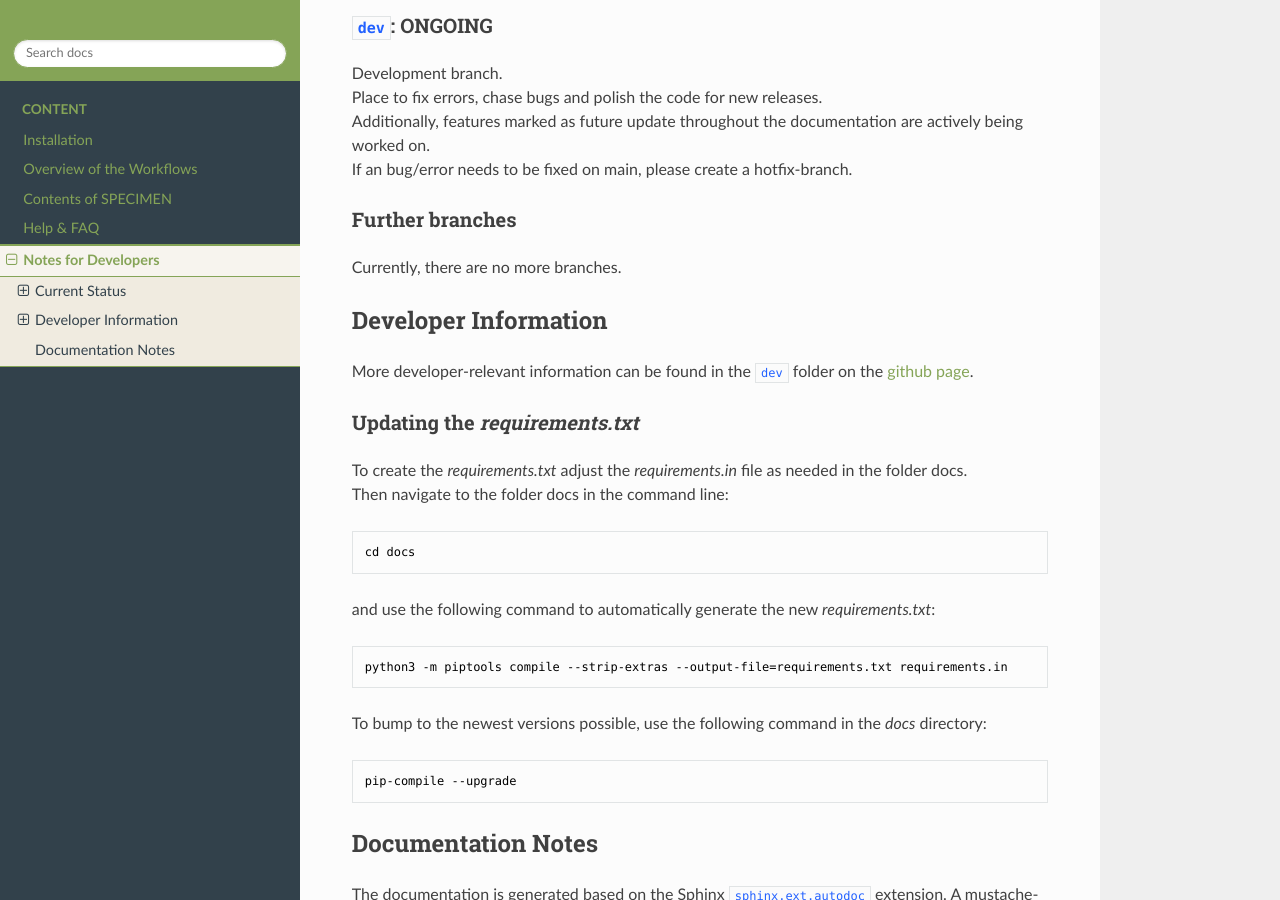
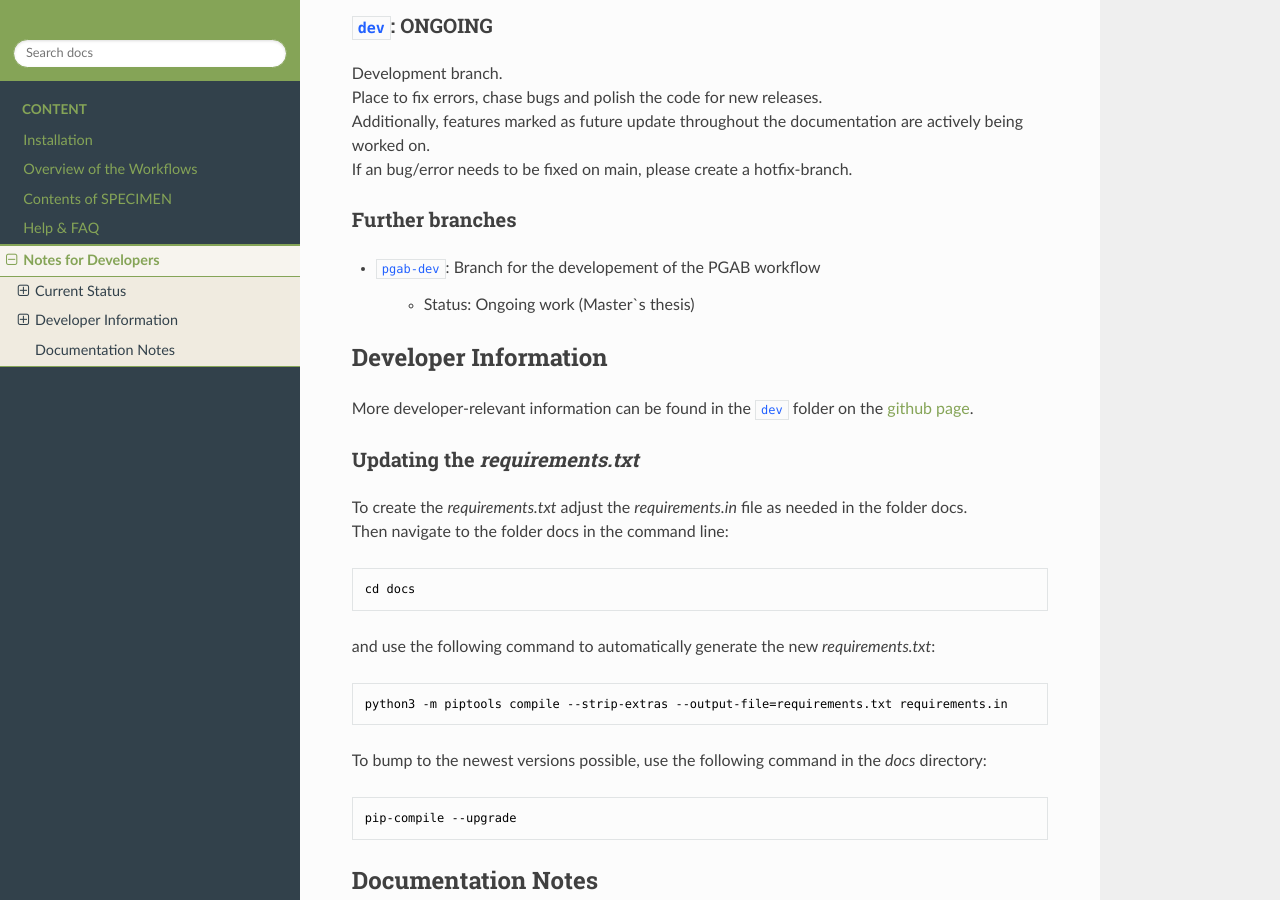
Before and after one commit to draeger-lab/SPECIMEN, a Sphinx documentation site: the page built from docs/source/dev-notes.rst, in a window 1280 px wide and 900 px high, scrolled down 766 px. Built offline with Sphinx 7.4.7 and the Read the Docs theme 3.1.0, drawn with Linux system fonts in a browser that asks for light colours.

Commit message:
Added new branch information to dev-notes #5

```diff
--- a/docs/source/dev-notes.rst
+++ b/docs/source/dev-notes.rst
@@ -39,7 +39,11 @@ The version in this release has as of yet only be tested on prokaryote genomes.
 Further branches
 ^^^^^^^^^^^^^^^^
 
-Currently, there are no more branches.
+.. Currently, there are no more branches.
+
+- ``pgab-dev``: Branch for the developement of the PGAB workflow
+
+    - Status: Ongoing work (Master`s thesis)
 
 Developer Information
 ---------------------
```
